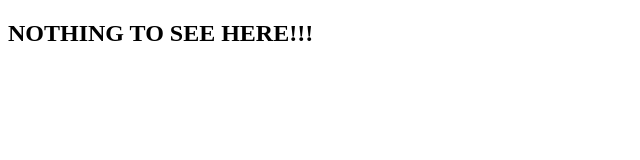
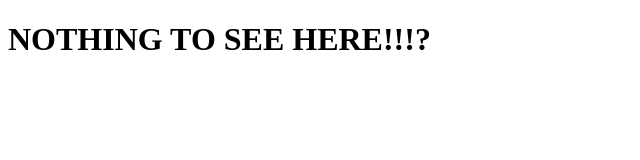
Before and after one commit to GingerRin/Test, a plain HTML site: page index.html in a window 1280 px wide. Shown: the whole page, without its empty margins (0-640 px from the left). Drawn offline with Linux system fonts and the light colour scheme.

Commit message:
Update index.html
a

```diff
--- a/index.html
+++ b/index.html
@@ -4,6 +4,6 @@
 	<title>TEST</title>
 </head>
 <body>
-	<h2>NOTHING TO SEE HERE!!!</h2>
+	<h1>NOTHING TO SEE HERE!!!?</h1>
 </body>
 </html>
```
